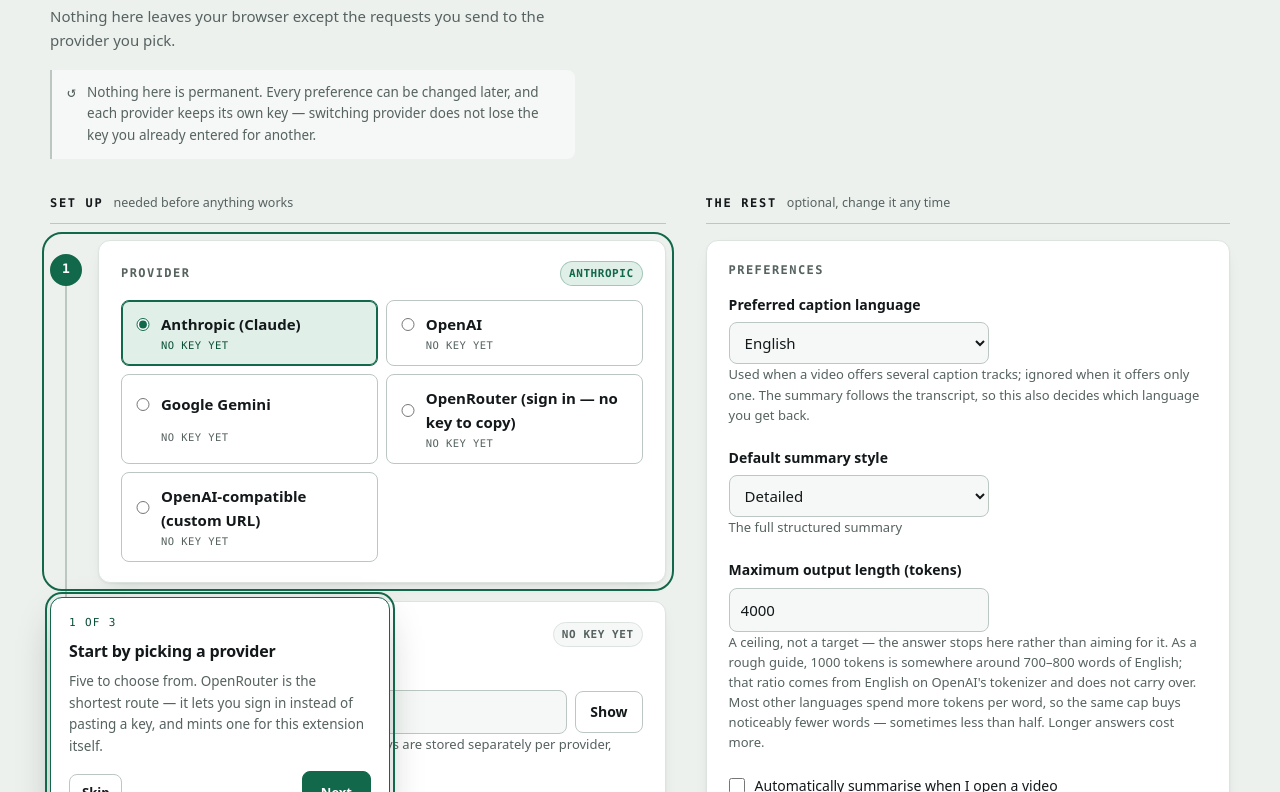
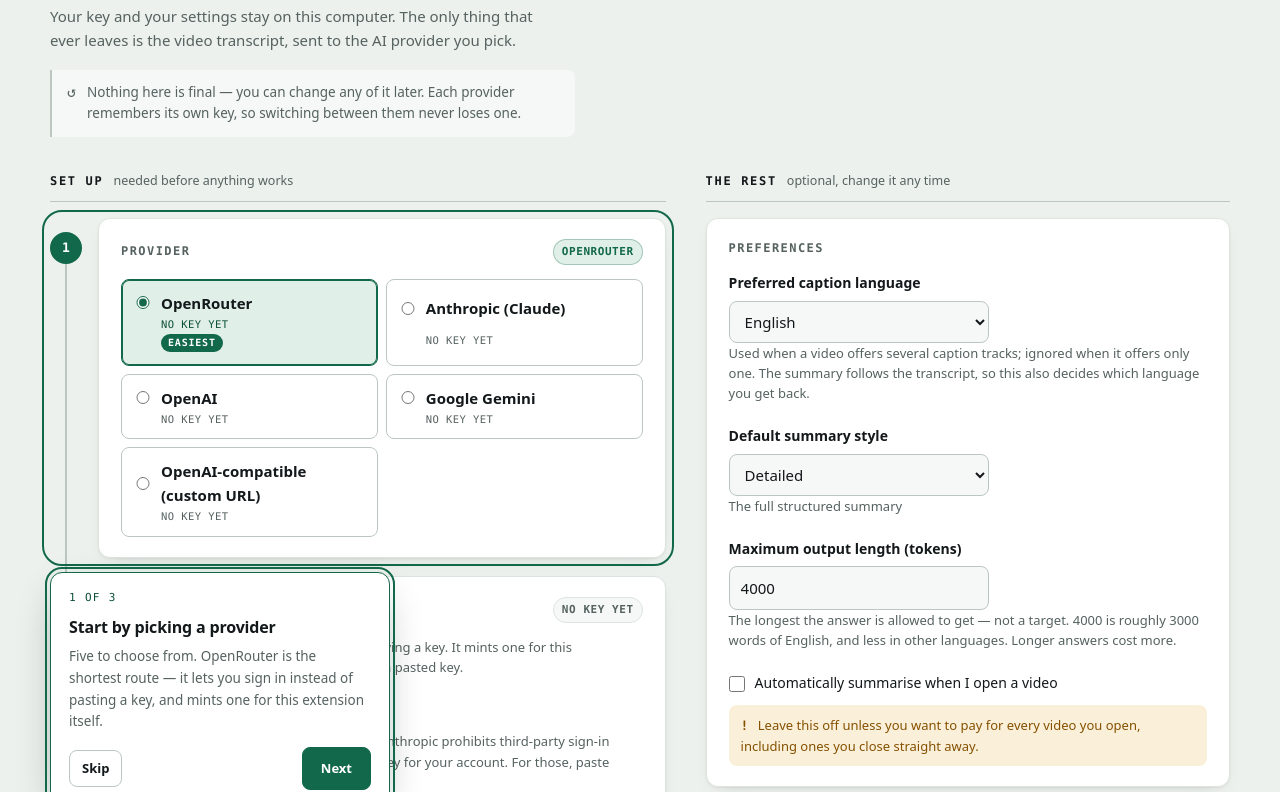
Before and after one commit to olivervanderlugt/video-summary-extension, a browser extension: page src/options/options.html in a window 1280 px wide. Shown: the part 160-952 px from the top of the page. Drawn offline with Linux system fonts and the light colour scheme.

Commit message:
feat: sign-in first, and plain-language copy
OpenRouter becomes the default provider and leads the list, marked Easiest.
Most people have never created an API key, and 'go find a token' is where a
new user stops; signing in is the only path that does not require one.

Copy rewritten for someone who does not know what a token is. The security
disclosure now answers 'Is my key safe here?' in two short paragraphs, with the
precise wording folded one level deeper — nothing softened, just not first.

```diff
--- a/src/background/worker.js
+++ b/src/background/worker.js
@@ -20,7 +20,7 @@
 import { createVerifier, challengeFor, authUrl, codeFromRedirect } from '../lib/pkce.js';
 
 const DEFAULTS = {
-  provider: 'anthropic',
+  provider: 'openrouter', // sign-in beats hunting for an API key
   keys: { anthropic: '', openai: '', gemini: '', openrouter: '', compatible: '' },
   model: '',
   baseUrl: '',
--- a/src/options/options.css
+++ b/src/options/options.css
@@ -667,3 +667,30 @@
   white-space: nowrap;
   border: 0;
 }
+
+/* The provider you can just sign in to. Marked, because "which of these five"
+   is the first place a new user stalls. */
+.provider-recommended { border-color: var(--accent); }
+.provider-flag {
+  grid-column: 2;
+  justify-self: start;
+  margin-bottom: 2px;
+  padding: 1px 7px;
+  border-radius: 999px;
+  background: var(--accent);
+  color: var(--accent-ink, #fff);
+  font: 600 10px/1.6 var(--mono);
+  letter-spacing: 0.08em;
+  text-transform: uppercase;
+}
+
+/* Plain-language answer first; the precise wording stays one click deeper. */
+.security-lead { font-size: 14px; }
+.security-more { margin-top: 14px; }
+.security-more > summary {
+  cursor: pointer;
+  font: 500 13px/1.6 var(--sans);
+  color: var(--fg-dim);
+}
+.security-more > summary:hover { color: var(--fg); }
+.security-more > div > p { font-size: 13px; color: var(--fg-dim); }
--- a/src/options/options.html
+++ b/src/options/options.html
@@ -12,10 +12,10 @@
   <header class="head">
     <p class="eyebrow">Video Summary <span class="eyebrow-sep">/</span> settings</p>
     <h1>Summarise YouTube videos with <span class="mark">your own key</span>.</h1>
-    <p class="sub">Nothing here leaves your browser except the requests you send to the provider you pick.</p>
+    <p class="sub">Your key and your settings stay on this computer. The only thing that ever leaves is the video transcript, sent to the AI provider you pick.</p>
     <p class="reassure">
       <span class="reassure-icon" aria-hidden="true">↺</span>
-      <span>Nothing here is permanent. Every preference can be changed later, and each provider keeps its own key — switching provider does not lose the key you already entered for another.</span>
+      <span>Nothing here is final — you can change any of it later. Each provider remembers its own key, so switching between them never loses one.</span>
     </p>
   </header>
 
@@ -71,7 +71,7 @@
             </div>
             <p class="hint">
               <a id="keysLink" href="#" target="_blank" rel="noreferrer noopener">Where to get a key</a>
-              <span class="dim">keys are stored separately per provider, so switching providers does not lose them.</span>
+              <span class="dim">each provider keeps its own key.</span>
             </p>
 
             <div class="test">
@@ -141,7 +141,7 @@
         <div class="field">
           <label class="lbl" for="maxTokens">Maximum output length (tokens)</label>
           <input id="maxTokens" type="number" class="short" min="256" max="32000" step="256">
-          <p class="hint">A ceiling, not a target — the answer stops here rather than aiming for it. As a rough guide, 1000 tokens is somewhere around 700–800 words of English; that ratio comes from English on OpenAI's tokenizer and does not carry over. Most other languages spend more tokens per word, so the same cap buys noticeably fewer words — sometimes less than half. Longer answers cost more.</p>
+          <p class="hint">The longest the answer is allowed to get — not a target. 4000 is roughly 3000 words of English, and less in other languages. Longer answers cost more.</p>
         </div>
 
         <div class="field check">
@@ -149,30 +149,37 @@
             <input id="autoRun" type="checkbox">
             <label class="lbl inline" for="autoRun">Automatically summarise when I open a video</label>
           </div>
-          <p class="hint warn"><span class="warn-icon" aria-hidden="true">!</span> Off by default on purpose. With this on, every watch page you open spends your provider credit without asking — including videos you close after five seconds.</p>
+          <p class="hint warn"><span class="warn-icon" aria-hidden="true">!</span> Leave this off unless you want to pay for every video you open, including ones you close straight away.</p>
         </div>
       </section>
 
       <!-- Security -->
       <details class="card security" id="securityCard">
         <summary class="security-summary">
-          <span class="security-summary-text">Where your key lives, and what leaves your browser</span>
+          <span class="security-summary-text">Is my key safe here?</span>
           <span class="security-chevron" aria-hidden="true"></span>
         </summary>
         <div class="security-body">
-          <p>Your key is kept in <code>chrome.storage.local</code>, unencrypted. Anyone with access to your Chrome profile directory can read it — the same way they could read the passwords Chrome has saved for you. Encrypting it here would mean storing the passphrase next to the ciphertext, which protects nobody, so this extension does not pretend to.</p>
-          <p>It is never written to <code>chrome.storage.sync</code>, so it is never uploaded to your Google account or copied to your other machines.</p>
-          <p>The key is read only by the extension's background service worker, which is where every provider request is made. It is never handed to the YouTube page or the content script, so scripts running on youtube.com cannot see it.</p>
-          <p>The only outbound requests this extension makes are to the provider you configured above. There is no server of ours, no analytics, and no telemetry of any kind.</p>
-          <p>What gets sent to that provider, each time you summarise: the video's title, channel, duration, chapter titles, and the text of its captions. Once sent, that data is governed by your provider's data-retention policy, not by anything this extension does.</p>
-          <p>Worth doing: mint a key used only by this extension, and set a spend limit on it. Then a leak costs a capped amount and is fixed by revoking one key.</p>
+          <p class="security-lead">Short version: your key stays on this computer, kept the same way Chrome keeps your saved passwords. It is never uploaded to your Google account, never shown to YouTube, and never sent to us — there is no us, there is no server. The only thing that leaves is the transcript, and only to the provider you chose.</p>
+          <p class="security-lead">One tip worth following: make a key just for this extension and put a spending limit on it. Then if it ever leaks, you cancel that one key and nothing else is affected.</p>
+
+          <details class="security-more">
+            <summary>The precise version, for anyone who wants it</summary>
+            <div>
+              <p>Your key is kept in <code>chrome.storage.local</code>, unencrypted. Anyone with access to your Chrome profile directory can read it — the same way they could read the passwords Chrome has saved for you. Encrypting it here would mean storing the passphrase next to the ciphertext, which protects nobody, so this extension does not pretend to.</p>
+              <p>It is never written to <code>chrome.storage.sync</code>, so it is never uploaded to your Google account or copied to your other machines.</p>
+              <p>The key is read only by the extension's background service worker, which is where every provider request is made. It is never handed to the YouTube page or the content script, so scripts running on youtube.com cannot see it.</p>
+              <p>The only outbound requests this extension makes are to the provider you configured above. There is no server of ours, no analytics, and no telemetry of any kind.</p>
+              <p>What gets sent to that provider, each time you summarise: the video's title, channel, duration, chapter titles, and the text of its captions. Once sent, that data is governed by your provider's data-retention policy, not by anything this extension does.</p>
+            </div>
+          </details>
         </div>
       </details>
 
       <!-- Data -->
       <section class="card danger-card">
         <div class="card-head"><h3>Stored data</h3></div>
-        <p class="hint">Removes your keys and every setting from this browser. The extension stays installed.</p>
+        <p class="hint">Erases your keys and settings from this computer. The extension itself stays installed.</p>
         <div class="row tight">
           <button id="wipeBtn" type="button" class="btn danger">Delete all stored data</button>
           <button id="wipeConfirm" type="button" class="btn danger solid" hidden>Yes, delete everything</button>
--- a/src/options/options.js
+++ b/src/options/options.js
@@ -1,7 +1,7 @@
 import { PROVIDERS } from '../providers/index.js';
 
 const DEFAULTS = {
-  provider: 'anthropic',
+  provider: 'openrouter', // sign-in beats hunting for an API key
   keys: { anthropic: '', openai: '', gemini: '', openrouter: '', compatible: '' },
   model: '',
   baseUrl: '',
@@ -221,7 +221,25 @@
 
     const note = document.createElement('span');
     note.className = 'provider-note';
-    note.textContent = settings.keys[id] ? 'key saved' : 'no key yet';
+    // Signing in has no key to have saved yet, and "no key yet" reads as a
+    // chore. Say what the user actually has to do instead.
+    note.textContent = settings.keys[id]
+      ? p.supportsSignIn
+        ? 'signed in'
+        : 'key saved'
+      : p.supportsSignIn
+        ? 'sign in — no key needed'
+        : 'needs an API key';
+
+    if (p.supportsSignIn) {
+      label.classList.add('provider-recommended');
+      const flag = document.createElement('span');
+      flag.className = 'provider-flag';
+      flag.textContent = 'Easiest';
+      label.append(radio, name, flag, note);
+      el.providerList.append(label);
+      continue;
+    }
 
     label.append(radio, name, note);
     el.providerList.append(label);
--- a/src/providers/index.js
+++ b/src/providers/index.js
@@ -21,7 +21,7 @@
 const openrouter = {
   ...openai,
   id: 'openrouter',
-  label: 'OpenRouter (sign in — no key to copy)',
+  label: 'OpenRouter',
   origin: 'https://openrouter.ai/*',
   requiresBaseUrl: false,
   fixedBaseUrl: 'https://openrouter.ai/api/v1',
@@ -37,7 +37,10 @@
   keyPlaceholder: 'sk-or-... (or just press Sign in)',
 };
 
-export const PROVIDERS = { anthropic, openai, gemini, openrouter, compatible };
+// Order is the order the settings page shows them, and openrouter leads on
+// purpose: it is the only one you can just sign in to. Most people have never
+// created an API key, and telling them to go find one is where they stop.
+export const PROVIDERS = { openrouter, anthropic, openai, gemini, compatible };
 
 export function getProvider(id) {
   const provider = PROVIDERS[id];
```
Also changed, not shown: test/providers.test.mjs (+4 -1 lines), test/worker.test.mjs (+17 -0 lines).
